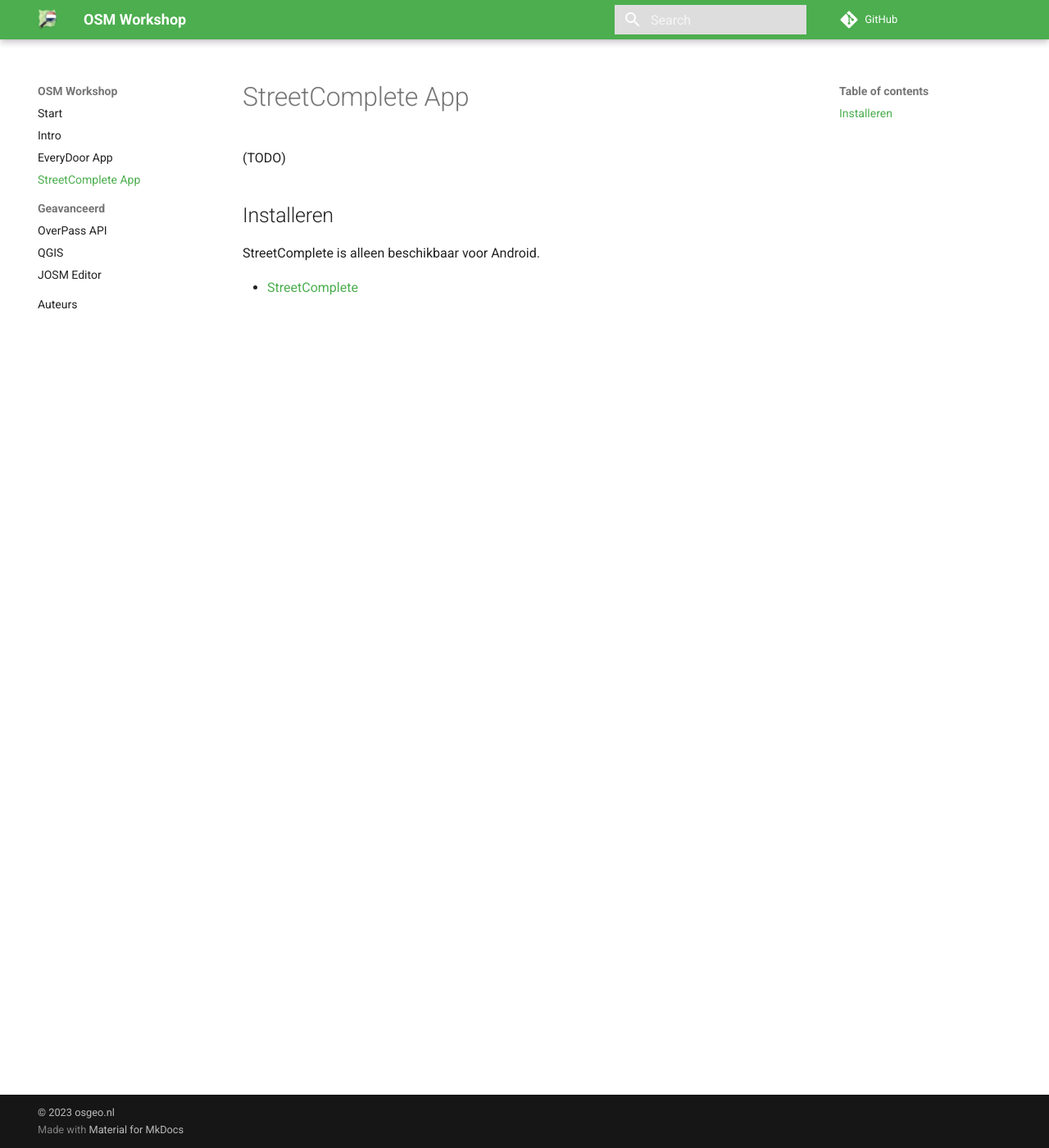
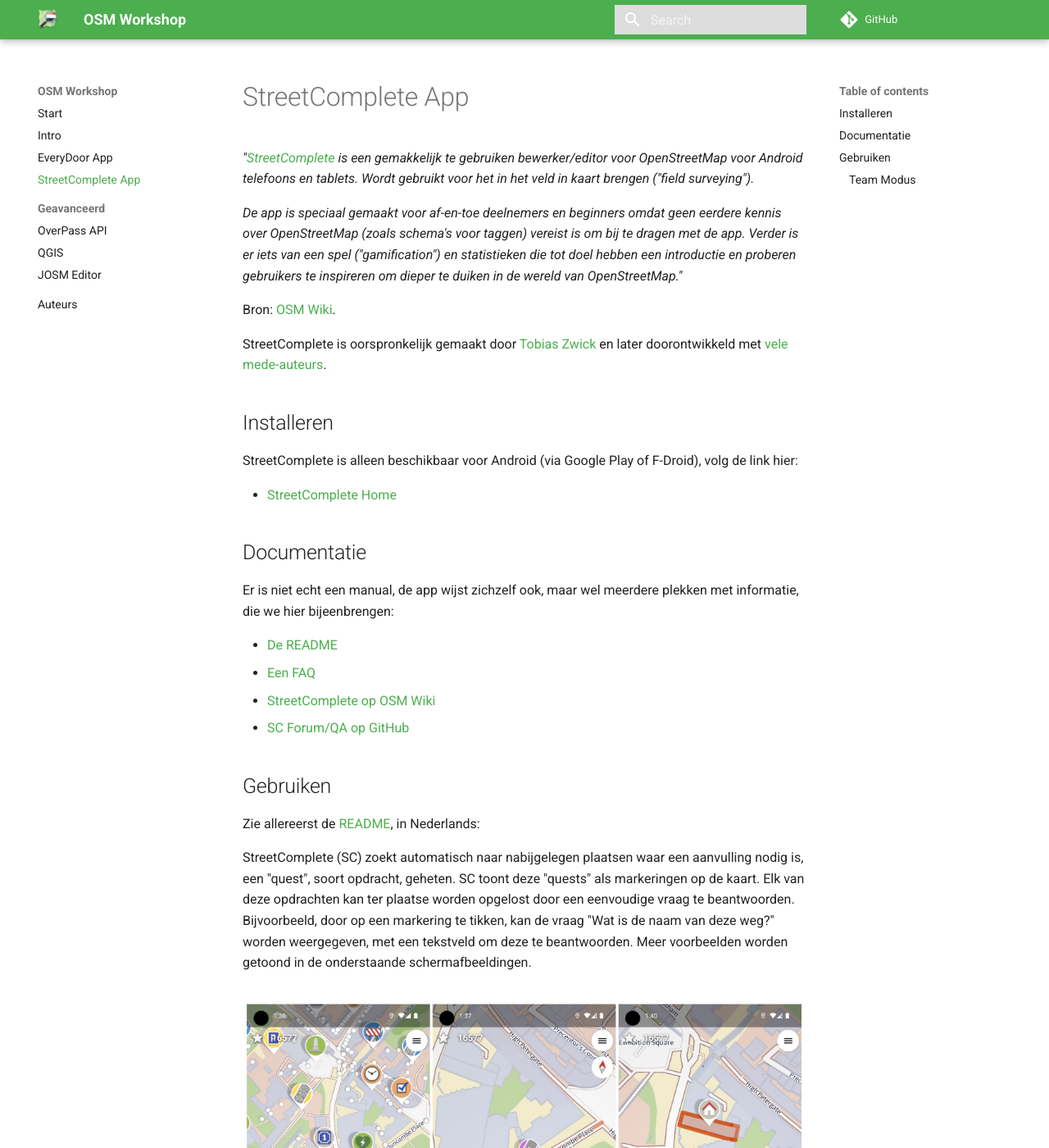
Before and after one commit to osgeonl/osmws.osgeo.nl, an MkDocs documentation site: the page built from docs/src/apps/streetcomplete.md, in a window 1280 px wide and 1400 px high. Shown: the whole window at 82% size. Built offline with MkDocs 1.6.1 and Material for MkDocs 9.7.7, drawn with Linux system fonts in a browser that asks for light colours; comment, search, counter and statistics services are not loaded; some of the changed text lies outside the part shown.

Commit message:
StreetComplete min of meer klaar

```diff
--- a/docs/src/apps/streetcomplete.md
+++ b/docs/src/apps/streetcomplete.md
@@ -4,10 +4,56 @@
 
 # StreetComplete App
 
-(TODO)
+*"[StreetComplete](https://streetcomplete.app/?lang=nl) is een gemakkelijk te gebruiken bewerker/editor voor OpenStreetMap voor Android telefoons en tablets.
+Wordt gebruikt voor het in het veld in kaart brengen ("field surveying").*
+
+*De app is speciaal gemaakt voor af-en-toe deelnemers en beginners omdat geen eerdere kennis over OpenStreetMap
+(zoals schema's voor taggen) vereist is om bij te dragen met de app. Verder is er iets van een spel ("gamification") en
+statistieken die tot doel hebben een introductie en proberen gebruikers te inspireren om dieper te duiken in de wereld van OpenStreetMap."*
+
+Bron: [OSM Wiki](https://wiki.openstreetmap.org/wiki/NL:StreetComplete).
+
+StreetComplete is oorspronkelijk gemaakt door [Tobias Zwick ](https://wiki.openstreetmap.org/wiki/User:Westnordost) en later doorontwikkeld met [vele mede-auteurs](https://github.com/streetcomplete/StreetComplete/graphs/contributors).
 
 ## Installeren
 
-StreetComplete is alleen beschikbaar voor Android.
+StreetComplete is alleen beschikbaar voor Android (via Google Play of F-Droid), volg
+de link hier:
 
-* [StreetComplete](https://streetcomplete.app/?lang=nl)
+* [StreetComplete Home](https://streetcomplete.app/?lang=nl)
+
+## Documentatie
+
+Er is niet echt een manual, de app wijst zichzelf ook, maar wel meerdere plekken met informatie, die
+we hier bijeenbrengen:
+
+* [De README](https://github.com/streetcomplete/StreetComplete/blob/master/README.md)
+* [Een FAQ](https://wiki.openstreetmap.org/wiki/StreetComplete/FAQ)
+* [StreetComplete op OSM Wiki](https://wiki.openstreetmap.org/wiki/NL:StreetComplete)
+* [SC Forum/QA op GitHub](https://github.com/streetcomplete/StreetComplete/discussions)
+
+## Gebruiken
+
+Zie allereerst de [README](https://github.com/streetcomplete/StreetComplete/blob/master/README.md), in Nederlands:
+
+StreetComplete (SC) zoekt automatisch naar nabijgelegen plaatsen waar een aanvulling nodig is, een "quest", soort opdracht, geheten.
+SC toont deze "quests" als markeringen op de kaart. Elk van deze opdrachten kan ter plaatse worden opgelost
+door een eenvoudige vraag te beantwoorden. Bijvoorbeeld, door op een markering te tikken, kan de vraag "Wat is de naam van deze weg?"
+worden weergegeven, met een tekstveld om deze te beantwoorden. Meer voorbeelden worden getoond in de onderstaande schermafbeeldingen.
+
+<figure markdown>
+![StreetComplete](../assets/images/streetcomplete-screenshots-1.jpg){ data-title="Streetcomplete Screenshots" data-description="Bron: https://github.com/streetcomplete/StreetComplete" }
+<figcaption>Streetcomplete Screenshots - Bron: https://github.com/streetcomplete/StreetComplete</figcaption>
+</figure>
+
+Het antwoord van de gebruiker wordt automatisch verwerkt en rechtstreeks in de OSM-database geüpload.
+Bewerkingen worden uitgevoerd in zinvolle changesets met het OSM-account van de gebruiker.
+Aangezien de app bedoeld is om te worden gebruikt in het veld, kan deze ook offline (via Settings) worden gebruikt en gaat zuinig om met datagebruik.
+
+Om de app gebruiksvriendelijk te maken, zijn de opdrachten beperkt tot die welke beantwoord kunnen worden door eenvoudige vragen te stellen.
+Dit is de [lijst met mogelijke quests](https://wiki.openstreetmap.org/wiki/StreetComplete/Quests).
+
+### Team Modus
+
+Er is een Team Modus wanneer je bijvoorbeeld met meerderen door dezelfde straat loopt en je
+elkaar niet in de weg wil zitten, mogelijk gaan we die in de workshop proberen.
```
Also changed, not shown: docs/src/apps/everydoor.md (+1 -0 lines), docs/src/assets/images/streetcomplete-screenshots-1.jpg (added).
